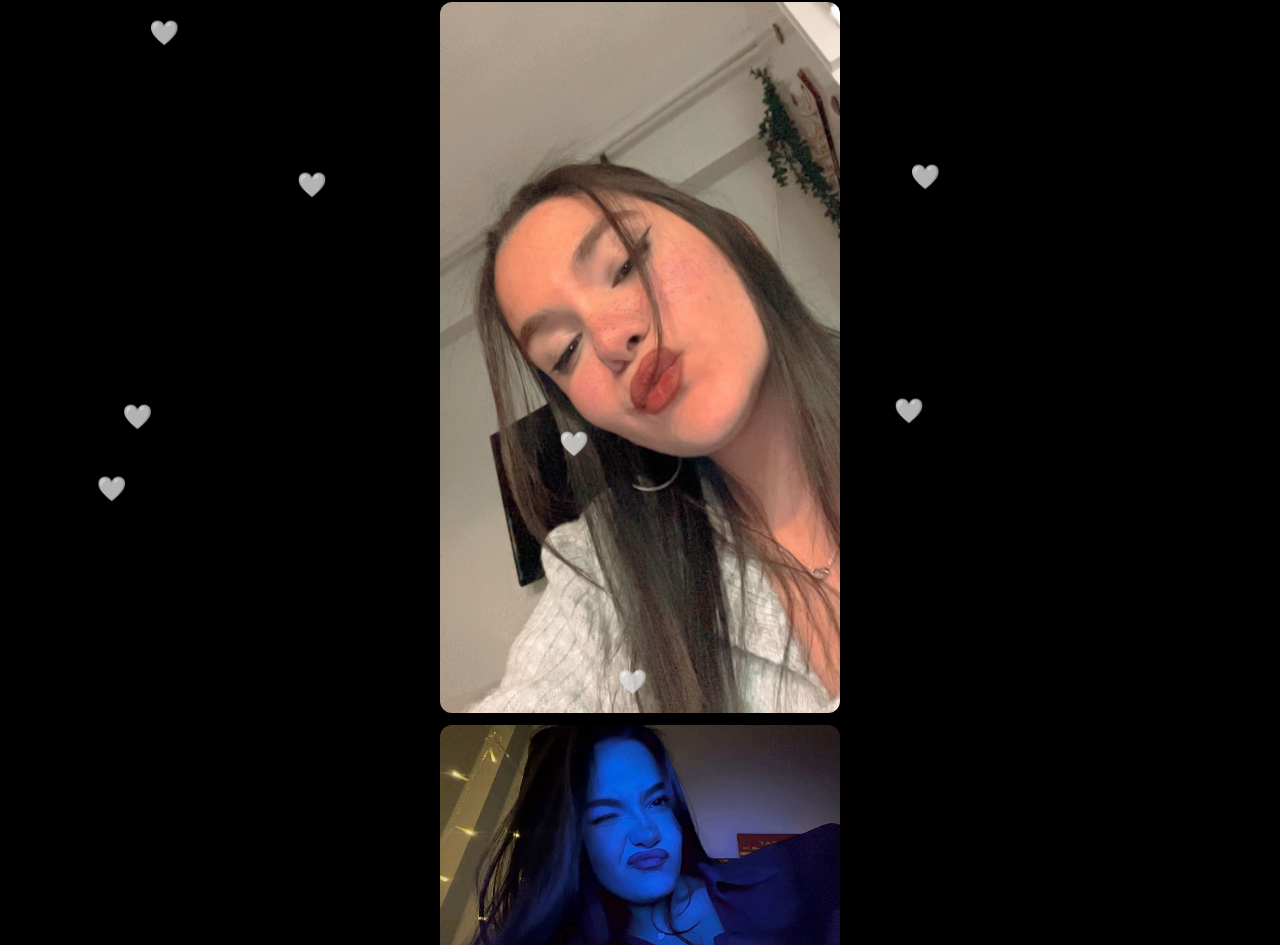
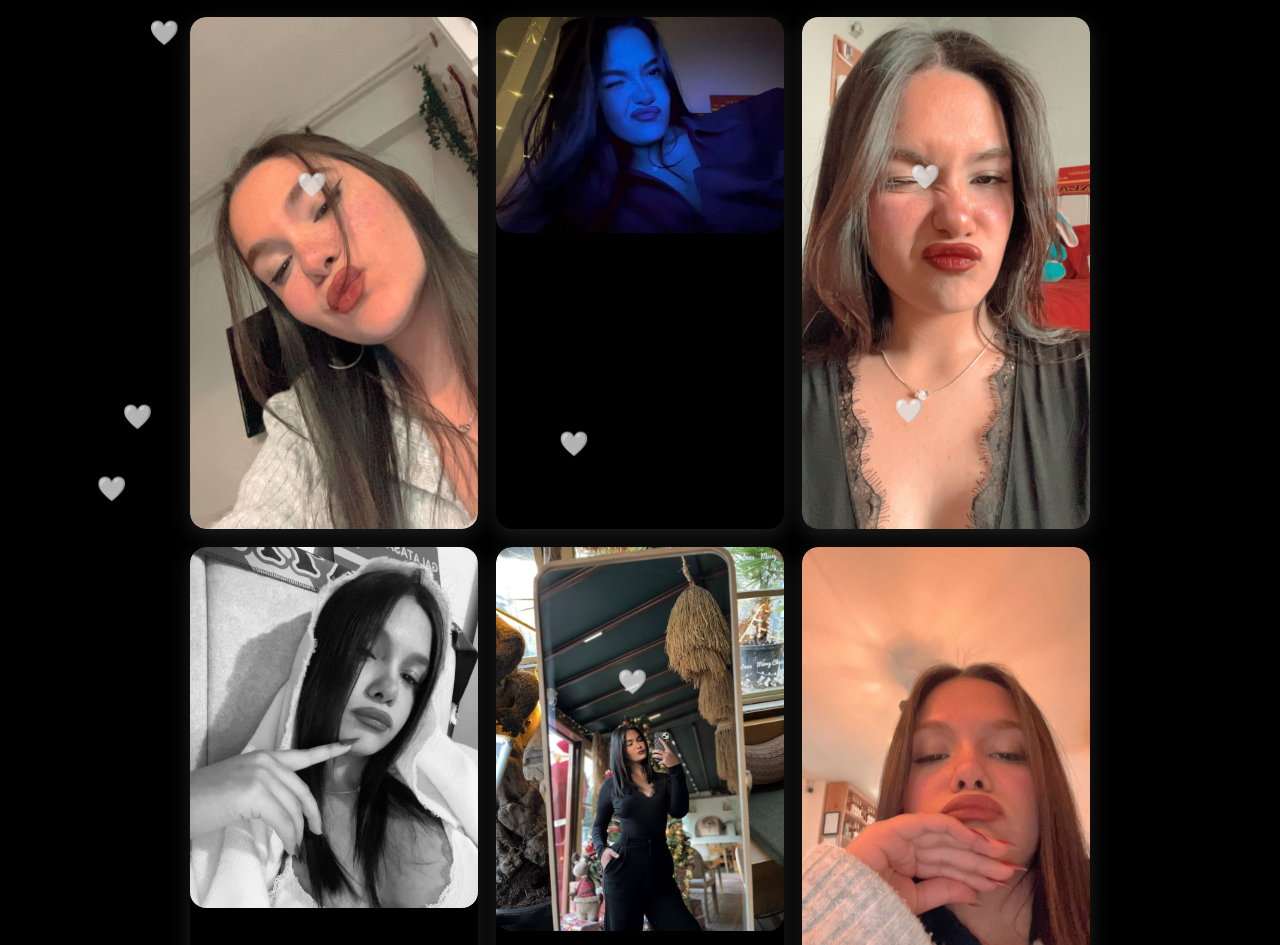
Before and after one commit to onurjz/onur.github.io, a plain HTML site: page index.html in a window 1280 px wide. Shown: the part 76-1021 px from the top of the page. Drawn offline with Linux system fonts and the light colour scheme.

Commit message:
Update index.html

```diff
--- a/index.html
+++ b/index.html
@@ -12,12 +12,12 @@
       font-family:Arial,sans-serif;
       min-height:100vh;
       text-align:center;
-      padding:10px 8px;
+      padding:15px 10px;
       overflow-x:hidden;
     }
     h1 {
       font-size:1.6rem;
-      margin:15px 0 25px;
+      margin:20px 0 30px;
       line-height:1.1;
       white-space:nowrap;
       overflow:hidden;
@@ -27,17 +27,33 @@
       z-index:10;
     }
     .gallery {
-      display:flex;
-      flex-direction:column;
-      align-items:center;
-      gap:12px;
+      display: grid;
+      grid-template-columns: repeat(auto-fit, minmax(280px, 1fr));
+      gap: 18px;
+      max-width: 900px;
+      margin: 0 auto;
+    }
+    .photo {
+      position: relative;
+      overflow: hidden;
+      border-radius: 16px;
+      box-shadow: 0 6px 20px rgba(255,255,255,0.12);
+      transition: all 0.4s ease;
+    }
+    .photo:hover {
+      transform: scale(1.06);
+      box-shadow: 0 12px 30px rgba(255,255,255,0.25);
     }
     img {
-      width:100%;
-      max-width:400px;
-      height:auto;
-      object-fit:cover;
-      border-radius:12px;
+      width: 100%;
+      height: auto;
+      display: block;
+      object-fit: cover;
+      border-radius: 16px;
+      transition: transform 0.4s ease;
+    }
+    .photo:hover img {
+      transform: scale(1.08);
     }
     .heart {
       position:fixed;
@@ -50,18 +66,22 @@
       z-index:0;
     }
     @keyframes fall { to { transform:translateY(110vh); } }
+    @media (max-width: 600px) {
+      .gallery { grid-template-columns: 1fr; }
+      h1 { font-size:1.5rem; }
+    }
   </style>
 </head>
 <body>
   <h1>🤍 SENİ ÇOK SEVİYORUM 🤍</h1>
 
   <div class="gallery">
-    <img src="senveben3.jpeg" alt="3">
-    <img src="senveben2.jpeg" alt="2">
-    <img src="senveben1.jpeg" alt="1">
-    <img src="senveben4.jpeg" alt="4">
-    <img src="senveben5.jpeg" alt="5">
-    <img src="senveben6.jpeg" alt="6">
+    <div class="photo"><img src="senveben3.jpeg" alt="3"></div>
+    <div class="photo"><img src="senveben2.jpeg" alt="2"></div>
+    <div class="photo"><img src="senveben1.jpeg" alt="1"></div>
+    <div class="photo"><img src="senveben4.jpeg" alt="4"></div>
+    <div class="photo"><img src="senveben5.jpeg" alt="5"></div>
+    <div class="photo"><img src="senveben6.jpeg" alt="6"></div>
   </div>
 
   <script>
```
